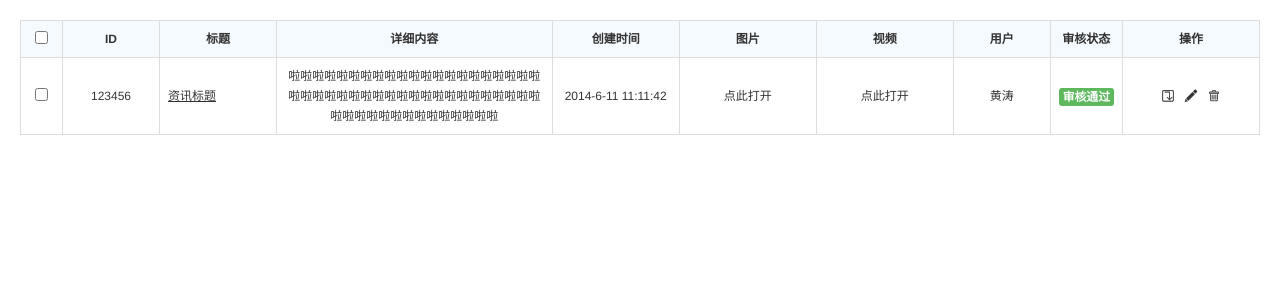
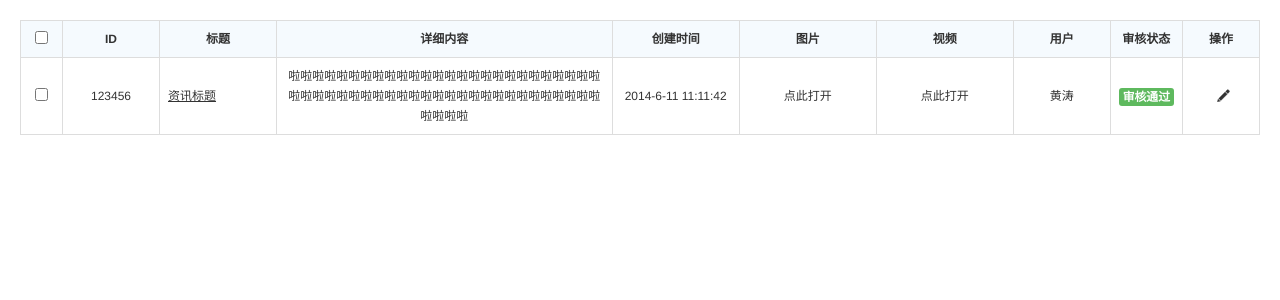
Before and after one commit to littletry/ShareZone, a web app: page /web/list_content.html in a window 1280 px wide. Shown: the part 40-340 px from the top of the page. Run offline with its HTML, style and script files only (its server is not run), Linux system fonts and the light colour scheme; data that the repository does not hold is empty.

Commit message:
页面显示优化

```diff
--- a/src/main/webapp/web/list_content.html
+++ b/src/main/webapp/web/list_content.html
@@ -38,7 +38,7 @@
 					<th width="120">视频</th>
 					<th width="80">用户</th>
 					<th width="40">审核状态</th>
-					<th width="120">操作</th>
+					<th width="60">操作</th>
 				</tr>
 			</thead>
 			<tbody>
@@ -48,7 +48,7 @@
 					</td>
 					<td>123456</td>
 					<td class="text-l">
-						<u style="cursor:pointer" class="text-primary" onClick="article_edit('查看','article-zhang.html','10001')" title="查看">
+						<u style="cursor:pointer" class="text-primary" title="查看">
 							资讯标题
 						</u>
 					</td>
@@ -59,14 +59,8 @@
 					<td>黄涛</td>
 					<td class="td-status"><span class="label label-success radius">审核通过</span></td>
 					<td class="f-14 td-manage">
-						<a style="text-decoration:none" onClick="article_stop(this,'10001')" href="javascript:;" title="下架">
-							<i class="Hui-iconfont">&#xe6de;</i>
-						</a>
-						<a style="text-decoration:none" class="ml-5" onClick="article_edit('资讯编辑','article-add.html','10001')" href="javascript:;" title="编辑">
+						<a style="text-decoration:none" class="ml-5" href="javascript:;" title="编辑">
 							<i class="Hui-iconfont">&#xe6df;</i>
-						</a>
-						<a style="text-decoration:none" class="ml-5" onClick="article_del(this,'10001')" href="javascript:;" title="删除">
-							<i class="Hui-iconfont">&#xe6e2;</i>
 						</a>
 					</td>
 				</tr>
```
